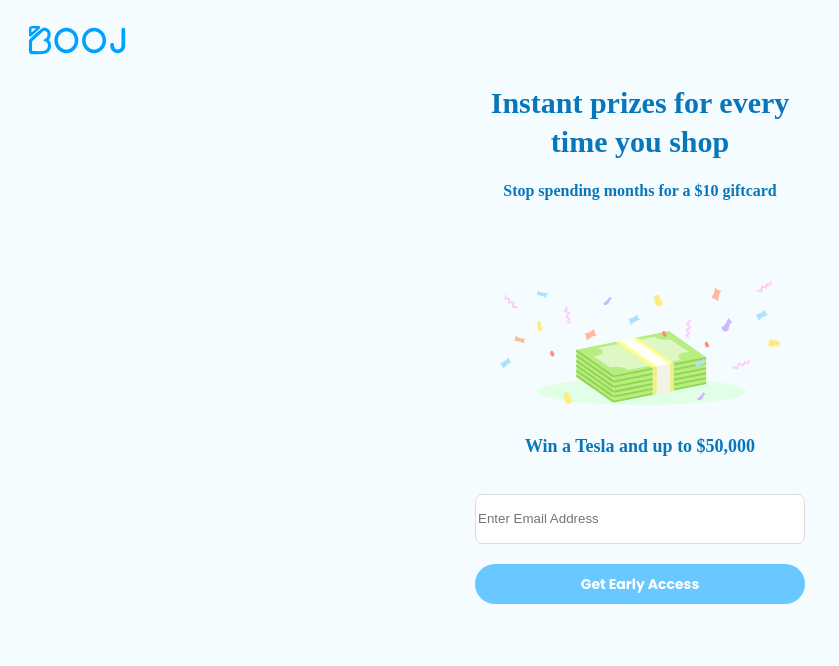
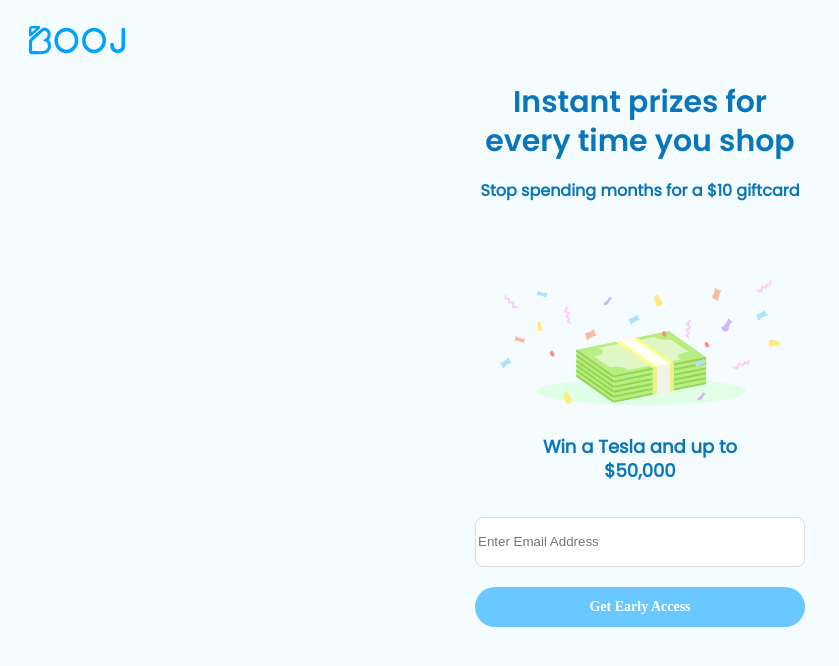
Before and after one commit to daiv123/waitlist, a React (Create React App) app: page / in a window 1280 px wide. Shown: the top 666 px of the page, without its empty margins (0-839 px from the left). Built offline with nearby package versions, Linux system fonts and the light colour scheme.

Commit message:
fixed fonts:

```diff
--- a/src/FAQ.css
+++ b/src/FAQ.css
@@ -105,8 +105,7 @@
     letter-spacing: 0px;
     text-align: center;
     line-height: 1;
-    font-family: "Poppins";
-    font-weight: bold;
+    font-family: "Poppins-Bold";
     font-style: serif;
     font-size: 14px;
     color: #ffffff;
--- a/src/Waitlist.css
+++ b/src/Waitlist.css
@@ -71,6 +71,6 @@
   line-height: 1.3;
   text-align: center;
   font-size: 18px;
-  font-style: serif;
+  font-family: "Poppins-Regular";
   color: #0876BA;
 }
--- a/src/WaitlistQueue.css
+++ b/src/WaitlistQueue.css
@@ -3,7 +3,28 @@
     flex-direction: column;
     align-items: center;
 }
-
+.thank {
+    width: 367px;
+    height: 35px;
+    overflow: hidden;
+    letter-spacing: 0px;
+    line-height: 1.3;
+    font-family: "Poppins-SemiBold", serif;
+    text-align: center;
+    font-size: 30px;
+    color: #000000;
+  }
+.added{
+    width: 367px;
+    height: 20px;
+    overflow: hidden;
+    letter-spacing: 0px;
+    line-height: 1.3;
+    text-align: center;
+    font-size: 16px;
+    font-family: "Poppins-Regular", serif;
+    color: #000000;
+}
 h1 {
     width: 330px;
     height: auto;
--- a/src/WaitlistQueue.js
+++ b/src/WaitlistQueue.js
@@ -6,8 +6,8 @@
       <div className="App">
         <header className="App-header">
           <div className = "waitlist_queue" >
-            <h1>Thank You!</h1>
-            <h2>We've added you to the sign up queue</h2>
+            <h1 class="thank">Thank You!</h1>
+            <h2 class="added">We've added you to the sign up queue</h2>
             <QueuePosition number={500000} email={this.props.email} />
           </div>
         </header>
--- a/src/fonts/poppins/stylesheet.css
+++ b/src/fonts/poppins/stylesheet.css
@@ -1,5 +1,5 @@
 @font-face {
-    font-family: 'Poppins';
+    font-family: 'Poppins-Bold';
     src: url('Poppins-Bold.woff2') format('woff2'),
         url('Poppins-Bold.woff') format('woff');
     font-weight: bold;
@@ -8,7 +8,7 @@
 }
 
 @font-face {
-    font-family: 'Poppins';
+    font-family: 'Poppins-Black';
     src: url('Poppins-Black.woff2') format('woff2'),
         url('Poppins-Black.woff') format('woff');
     font-weight: 900;
@@ -17,7 +17,7 @@
 }
 
 @font-face {
-    font-family: 'Poppins';
+    font-family: 'Poppins-BlackItalic';
     src: url('Poppins-BlackItalic.woff2') format('woff2'),
         url('Poppins-BlackItalic.woff') format('woff');
     font-weight: 900;
@@ -26,7 +26,7 @@
 }
 
 @font-face {
-    font-family: 'Poppins';
+    font-family: 'Poppins-ExtraBold';
     src: url('Poppins-ExtraBold.woff2') format('woff2'),
         url('Poppins-ExtraBold.woff') format('woff');
     font-weight: 800;
@@ -35,7 +35,7 @@
 }
 
 @font-face {
-    font-family: 'Poppins';
+    font-family: 'Poppins-ExtraBoldItalic';
     src: url('Poppins-ExtraBoldItalic.woff2') format('woff2'),
         url('Poppins-ExtraBoldItalic.woff') format('woff');
     font-weight: 800;
@@ -44,7 +44,7 @@
 }
 
 @font-face {
-    font-family: 'Poppins';
+    font-family: 'Poppins-ExtraLight';
     src: url('Poppins-ExtraLight.woff2') format('woff2'),
         url('Poppins-ExtraLight.woff') format('woff');
     font-weight: 200;
@@ -53,7 +53,7 @@
 }
 
 @font-face {
-    font-family: 'Poppins';
+    font-family: 'Poppins-ExtraLightItalic';
     src: url('Poppins-ExtraLightItalic.woff2') format('woff2'),
         url('Poppins-ExtraLightItalic.woff') format('woff');
     font-weight: 200;
@@ -62,7 +62,7 @@
 }
 
 @font-face {
-    font-family: 'Poppins';
+    font-family: 'Poppins-Light';
     src: url('Poppins-Light.woff2') format('woff2'),
         url('Poppins-Light.woff') format('woff');
     font-weight: 300;
@@ -71,7 +71,7 @@
 }
 
 @font-face {
-    font-family: 'Poppins';
+    font-family: 'Poppins-Italic';
     src: url('Poppins-Italic.woff2') format('woff2'),
         url('Poppins-Italic.woff') format('woff');
     font-weight: normal;
@@ -80,7 +80,7 @@
 }
 
 @font-face {
-    font-family: 'Poppins';
+    font-family: 'Poppins-LightItalic';
     src: url('Poppins-LightItalic.woff2') format('woff2'),
         url('Poppins-LightItalic.woff') format('woff');
     font-weight: 300;
@@ -89,7 +89,7 @@
 }
 
 @font-face {
-    font-family: 'Poppins';
+    font-family: 'Poppins-Medium';
     src: url('Poppins-Medium.woff2') format('woff2'),
         url('Poppins-Medium.woff') format('woff');
     font-weight: 500;
@@ -98,7 +98,7 @@
 }
 
 @font-face {
-    font-family: 'Poppins';
+    font-family: 'Poppins-BoldItalic';
     src: url('Poppins-BoldItalic.woff2') format('woff2'),
         url('Poppins-BoldItalic.woff') format('woff');
     font-weight: bold;
@@ -107,7 +107,7 @@
 }
 
 @font-face {
-    font-family: 'Poppins';
+    font-family: 'Poppins-MediumItalic';
     src: url('Poppins-MediumItalic.woff2') format('woff2'),
         url('Poppins-MediumItalic.woff') format('woff');
     font-weight: 500;
@@ -116,7 +116,7 @@
 }
 
 @font-face {
-    font-family: 'Poppins';
+    font-family: 'Poppins-SemiBoldItalic';
     src: url('Poppins-SemiBoldItalic.woff2') format('woff2'),
         url('Poppins-SemiBoldItalic.woff') format('woff');
     font-weight: 600;
@@ -125,7 +125,7 @@
 }
 
 @font-face {
-    font-family: 'Poppins';
+    font-family: 'Poppins-Regular';
     src: url('Poppins-Regular.woff2') format('woff2'),
         url('Poppins-Regular.woff') format('woff');
     font-weight: normal;
@@ -134,7 +134,7 @@
 }
 
 @font-face {
-    font-family: 'Poppins';
+    font-family: 'Poppins-Thin';
     src: url('Poppins-Thin.woff2') format('woff2'),
         url('Poppins-Thin.woff') format('woff');
     font-weight: 100;
@@ -143,7 +143,7 @@
 }
 
 @font-face {
-    font-family: 'Poppins';
+    font-family: 'Poppins-ThinItalic';
     src: url('Poppins-ThinItalic.woff2') format('woff2'),
         url('Poppins-ThinItalic.woff') format('woff');
     font-weight: 100;
@@ -152,7 +152,7 @@
 }
 
 @font-face {
-    font-family: 'Poppins';
+    font-family: 'Poppins-SemiBold';
     src: url('Poppins-SemiBold.woff2') format('woff2'),
         url('Poppins-SemiBold.woff') format('woff');
     font-weight: 600;
--- a/src/index.css
+++ b/src/index.css
@@ -4,4 +4,6 @@
   background-color: #f5fcff;
   max-width: 100%;
   overflow-x: hidden;
+  font-family: "Poppins";
+  font-style: normal;
 }
```
